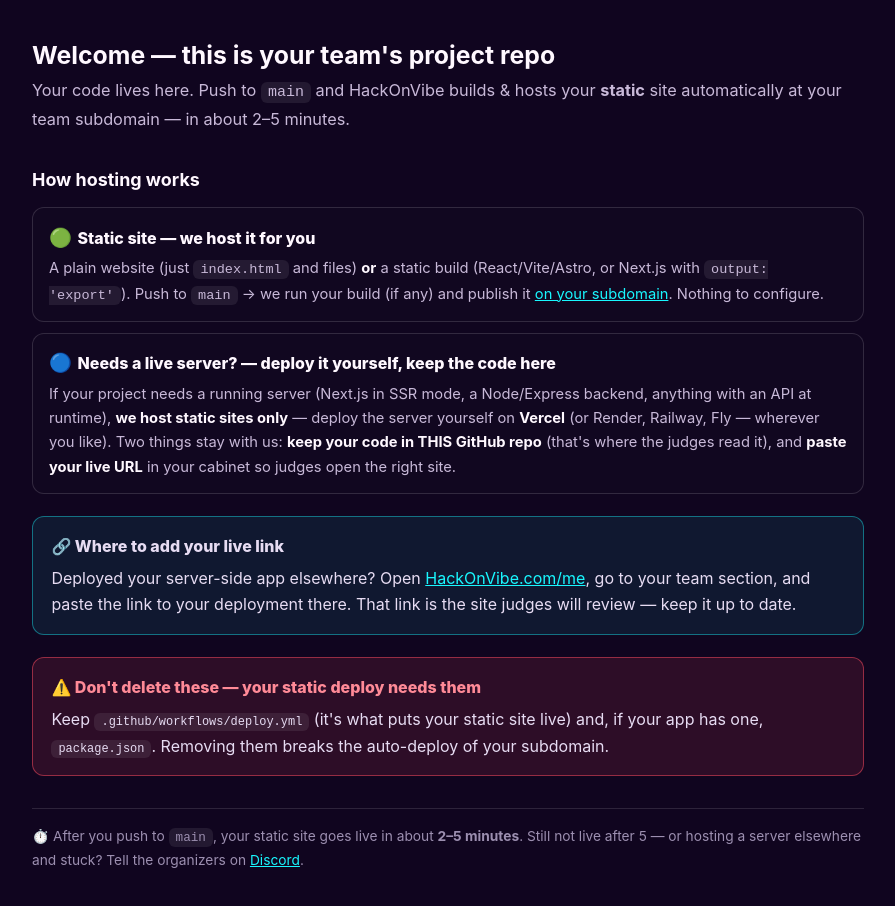
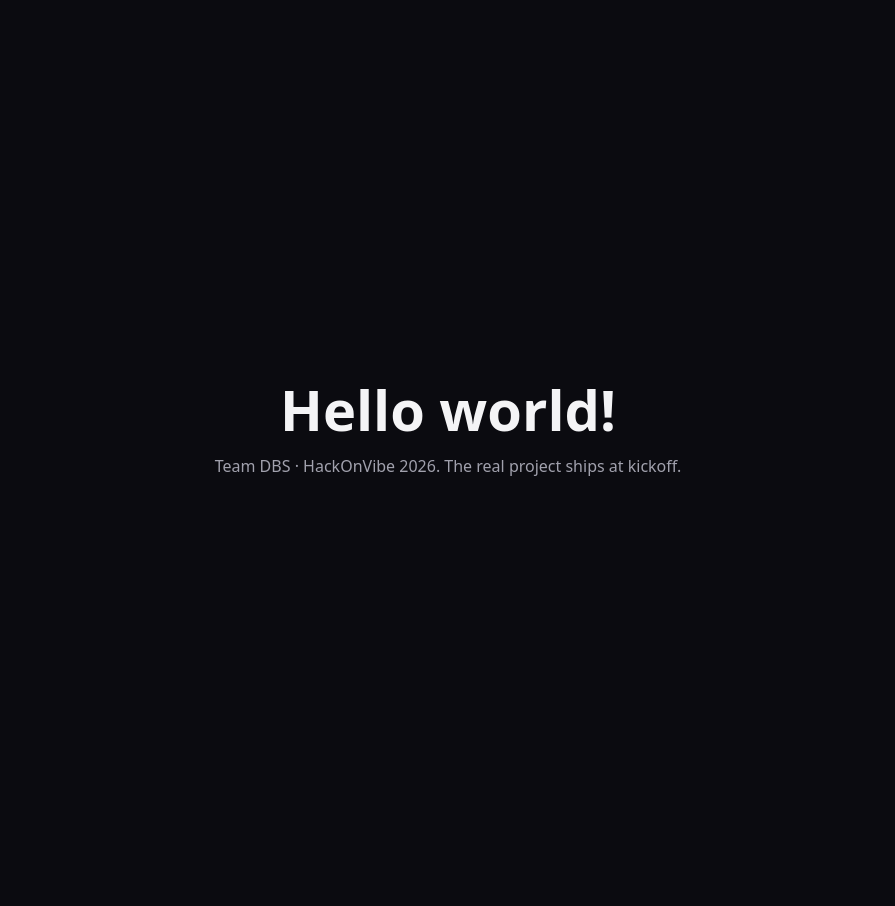
Before and after one commit to HackOnVibeCom/p3r65xojsgylftmq5jlzu16di09g3cvy4eiuivwx, a plain HTML site: page index.html in a window 1280 px wide. Shown: the whole page, without its empty margins (192-1087 px from the left). After the commit the page ends 848 px from the top, so only its background shows below. Drawn offline with Linux system fonts and the light colour scheme.

Commit message:
Hello world test page
Co-Authored-By: Claude Opus 5.5 <noreply@anthropic.com>

```diff
--- a/index.html
+++ b/index.html
@@ -1,55 +1,19 @@
 <!doctype html>
 <html lang="en">
-<head><meta charset="utf-8"><meta name="viewport" content="width=device-width, initial-scale=1"><title>HackOnVibe — how we host your project</title>
+<head>
+<meta charset="utf-8">
+<meta name="viewport" content="width=device-width, initial-scale=1">
+<title>DBS · HackOnVibe</title>
 <style>
-body{margin:0;min-height:100vh;background:#10051f;color:#fff8ff;font-family:Inter,system-ui,sans-serif;padding:2.5rem 1.25rem;line-height:1.65}
-main{max-width:52rem;margin:0 auto}
-h1{font-size:1.55rem;margin:0 0 .4rem;line-height:1.25}
-.sub{color:#c8b9d8;font-size:1.02rem;margin:0 0 1.8rem}
-h2{font-size:1.12rem;margin:2rem 0 .8rem}
-p{color:#e7dcf3;margin:0 0 1rem}
-a{color:#19f7ff;word-break:break-word}
-code{background:rgba(255,255,255,.08);padding:2px 7px;border-radius:6px;font-size:.92em}
-ul.builds{list-style:none;padding:0;margin:0 0 1rem;display:grid;gap:.7rem}
-ul.builds li{border:1px solid rgba(255,255,255,.14);background:rgba(19,9,34,.6);border-radius:12px;padding:.85rem 1rem}
-.bt{font-weight:800;font-size:1rem}
-.bt .em{font-size:1.15rem;margin-right:.35rem}
-.trig{color:#c8b9d8;font-size:.92rem;margin:.25rem 0 0}
-.trig b{color:#fff8ff}
-.note{border-radius:12px;padding:1rem 1.15rem;margin:1.4rem 0 0}
-.note.info{border:1px solid rgba(25,247,255,.4);background:rgba(25,247,255,.08)}
-.note.warn{border:1px solid rgba(255,77,97,.5);background:rgba(255,77,97,.12)}
-.note .nt{font-weight:800;margin:0 0 .35rem;display:flex;align-items:center;gap:.4rem}
-.note.warn .nt{color:#ff8a97}
-.foot{color:#9c8fb0;font-size:.86rem;margin:2rem 0 0;padding-top:1rem;border-top:1px solid rgba(255,255,255,.12)}
+body{margin:0;min-height:100vh;display:grid;place-items:center;background:#0b0b10;color:#f4f4f6;font-family:system-ui,sans-serif;text-align:center;padding:1.5rem}
+h1{font-size:clamp(2rem,6vw,3.5rem);margin:0 0 .5rem}
+p{color:#a1a1ad;margin:0}
 </style>
 </head>
-<body><main>
-<h1>Welcome — this is your team's project repo</h1>
-<p class="sub">Your code lives here. Push to <code>main</code> and HackOnVibe builds &amp; hosts your <b>static</b> site automatically at your team subdomain — in about 2&ndash;5 minutes.</p>
-
-<h2>How hosting works</h2>
-<ul class="builds">
-  <li>
-    <div class="bt"><span class="em">🟢</span>Static site &mdash; we host it for you</div>
-    <p class="trig">A plain website (just <code>index.html</code> and files) <b>or</b> a static build (React/Vite/Astro, or Next.js with <code>output: 'export'</code>). Push to <code>main</code> &rarr; we run your build (if any) and publish it <a href="/">on your subdomain</a>. Nothing to configure.</p>
-  </li>
-  <li>
-    <div class="bt"><span class="em">🔵</span>Needs a live server? &mdash; deploy it yourself, keep the code here</div>
-    <p class="trig">If your project needs a running server (Next.js in SSR mode, a Node/Express backend, anything with an API at runtime), <b>we host static sites only</b> &mdash; deploy the server yourself on <b>Vercel</b> (or Render, Railway, Fly &mdash; wherever you like). Two things stay with us: <b>keep your code in THIS GitHub repo</b> (that's where the judges read it), and <b>paste your live URL</b> in your cabinet so judges open the right site.</p>
-  </li>
-</ul>
-
-<div class="note info">
-  <p class="nt">🔗 Where to add your live link</p>
-  <p style="margin:0">Deployed your server-side app elsewhere? Open <a href="https://hackonvibe.com/me">HackOnVibe.com/me</a>, go to your team section, and paste the link to your deployment there. That link is the site judges will review &mdash; keep it up to date.</p>
-</div>
-
-<div class="note warn">
-  <p class="nt">⚠️ Don't delete these &mdash; your static deploy needs them</p>
-  <p style="margin:0">Keep <code>.github/workflows/deploy.yml</code> (it's what puts your static site live) and, if your app has one, <code>package.json</code>. Removing them breaks the auto-deploy of your subdomain.</p>
-</div>
-
-<p class="foot">⏱️ After you push to <code>main</code>, your static site goes live in about <b>2&ndash;5 minutes</b>. Still not live after 5 &mdash; or hosting a server elsewhere and stuck? Tell the organizers on <a href="https://discord.gg/tU6NqSaS8">Discord</a>.</p>
-</main></body>
+<body>
+<main>
+<h1>Hello world!</h1>
+<p>Team DBS · HackOnVibe 2026. The real project ships at kickoff.</p>
+</main>
+</body>
 </html>
```
